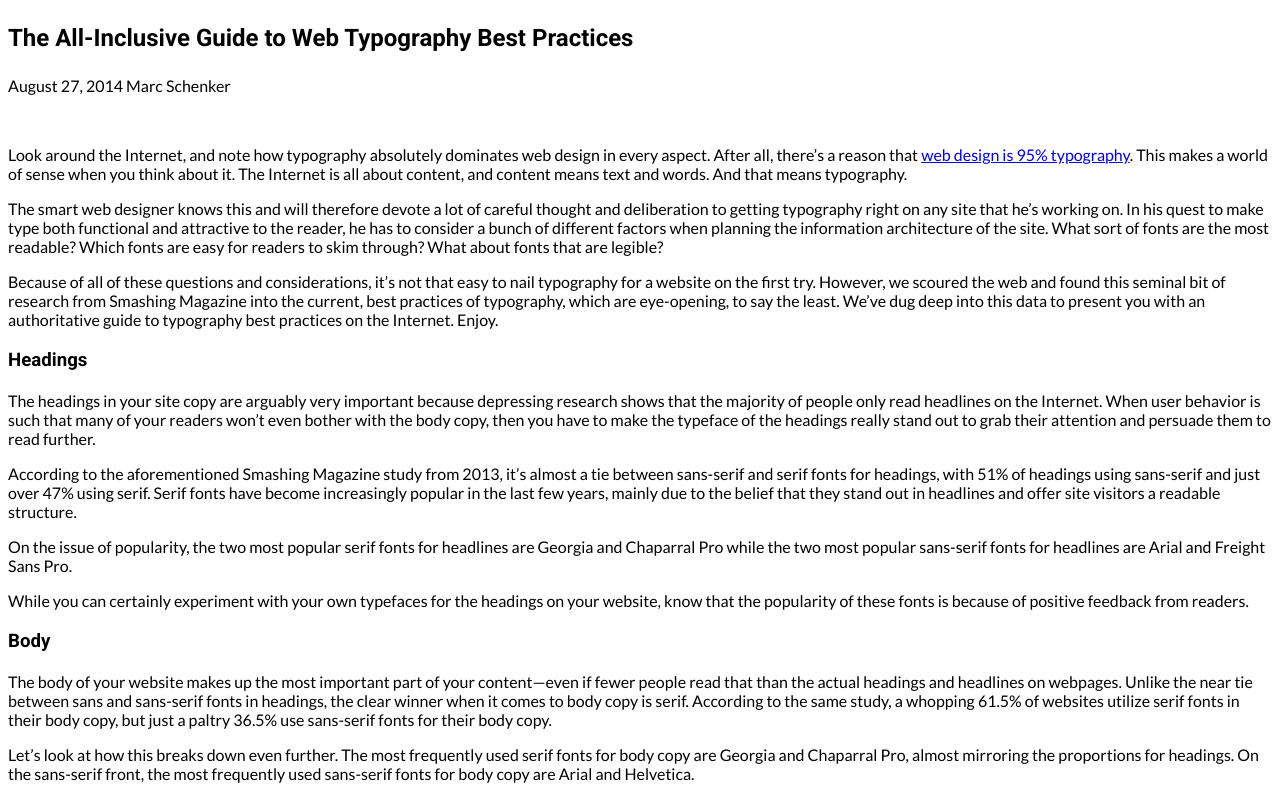
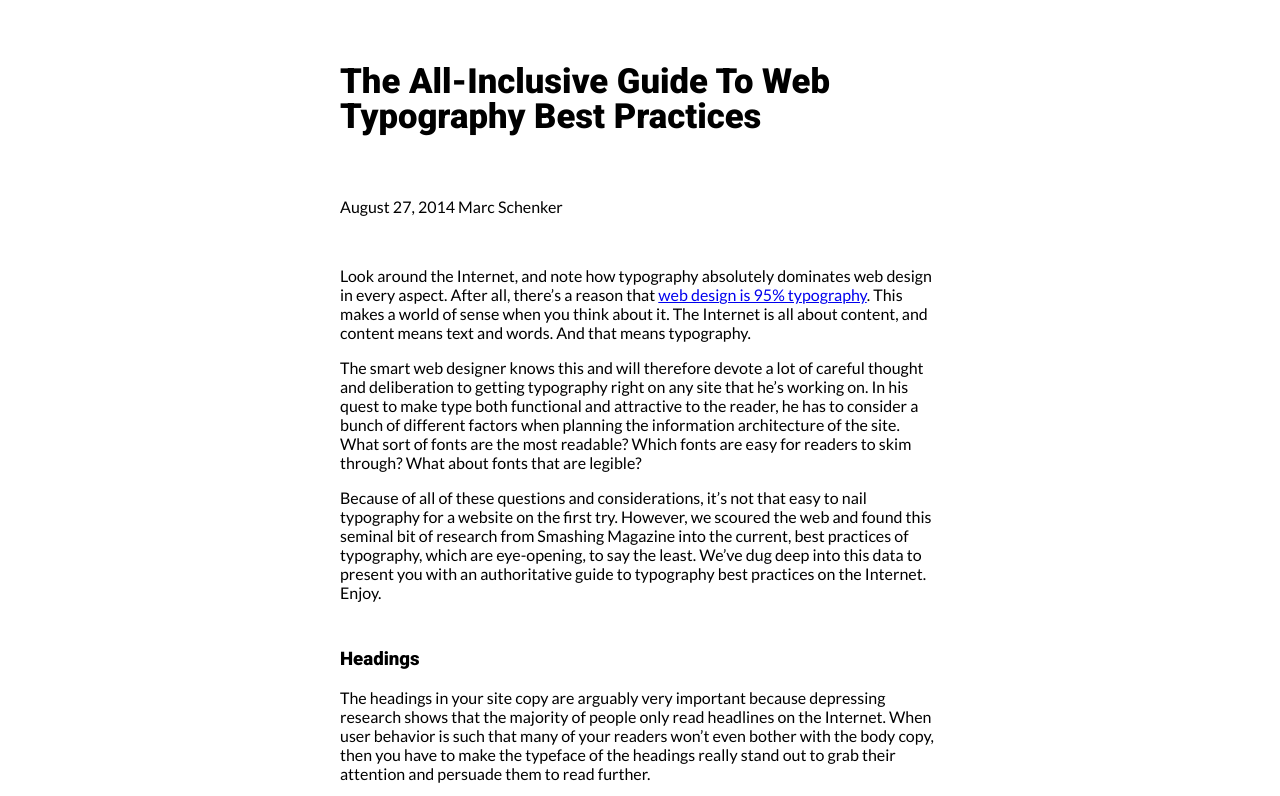
Before and after one commit to ashmilla/typographic-hierarchy-exercise-02, a plain HTML site: page index.html in a window 1280 px wide. Shown: the top 796 px of the page. Drawn offline with Linux system fonts and the light colour scheme.

Commit message:
Fixed margins

```diff
--- a/index.html
+++ b/index.html
@@ -6,14 +6,15 @@
         <title>The All-Inclusive Guide to Web Typography Best Practices</title>
         <meta name="description" content="Add your clever description here!">
         <meta name="viewport" content="width=device-width, initial-scale=1">
-        <link href='http://fonts.googleapis.com/css?family=Lato:400,400italic|Roboto:400,900,700' rel='stylesheet' type='text/css'>    </head>
+        <!--<link href='http://fonts.googleapis.com/css?family=Lato:400,400italic|Roboto:400,900,700' rel='stylesheet' type='text/css'>-->
+        <link rel="stylesheet" href="css/main.css">
+
+    </head>
     <body>
         <article>
             <header>
 
-
-
-                <h1><p style="font-family: Roboto; font-size:18pt; font-style:extrabold">The All-Inclusive Guide to Web Typography Best Practices</p></h1>
+            <h1><p style="font-family: Roboto; font-size:26pt; font-style:extrabold">The All-Inclusive Guide to Web Typography Best Practices</p></h1>
 
                 <p style="font-family: Lato; font-size:12pt; font-style:normal">August 27, 2014 Marc Schenker</p>
             </header>
--- a/scss/_base.scss
+++ b/scss/_base.scss
@@ -1,7 +1,7 @@
 /* Base.scss */
 
 body {
-	margin: 0 auto;
+	margin: 0px auto;
 	max-width: 600px;
 	width: 100%;
 }
@@ -10,3 +10,36 @@ img {
 	height: auto;
 	max-width: 100%;
 }
+
+h1, h2, h3, h4 {
+    @include headline-font;
+    line-height: 1;
+}
+
+
+h1{
+   font-size: 8em;
+    font-family: 'Oxygen';
+    margin: .5em 0 .5em 0;
+    //margin: top right bottom left;
+    text-transform: capitalize;
+}
+
+
+h2 {
+    font-size: 3em;
+    margin: 1em 0 .125em 0;
+    text-transform: capitalize;
+}
+
+
+h3 {
+    font-size: 2em;
+    margin: 1em 0 .125em 0;
+    text-transform: capitalize;
+}
+
+$color: #262626;
+$font-size: 22px;
+$line-height: 1.45;
+$background-color: #fff;
--- a/scss/_globals.scss
+++ b/scss/_globals.scss
@@ -1,4 +1,6 @@
-@import url(http://fonts.googleapis.com/css?family=Lato:400,400italic|Roboto:400,900,700);/* Globals.scss */
+@import url(http://fonts.googleapis.com/css?family=Lato:400,400italic|Roboto:400,900,700);
+
+/* Globals.scss */
 
 @mixin body-font {
     font-family: 'Lato' , helvetica, verdana, sans-serif;
```
Also changed, not shown: css/main.css, scss/main.css.
